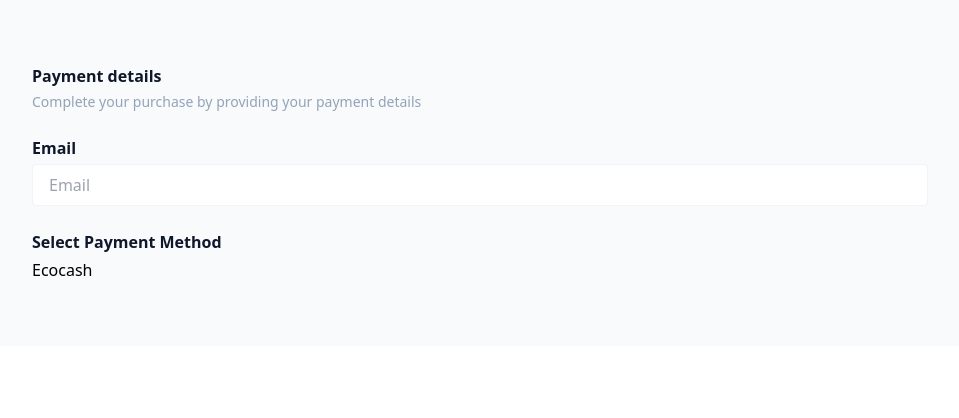
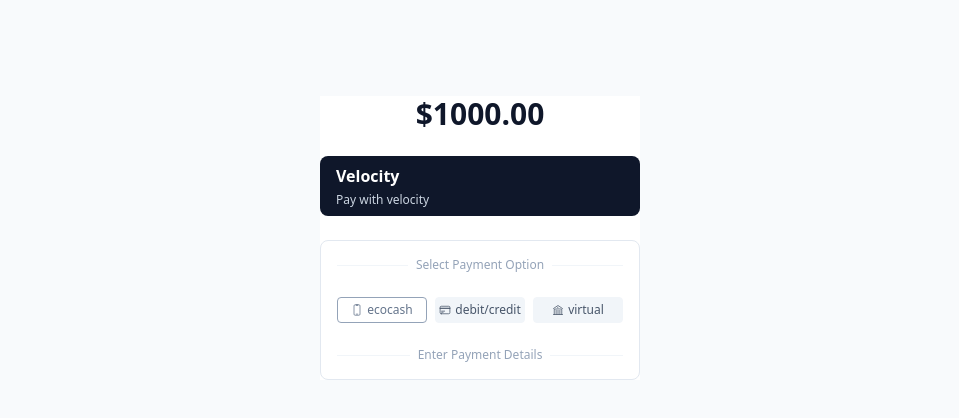
Before and after one commit to tate2301/tif, a Next.js app in the folder apps/checkout/: page /1 in a window 1280 px wide. Shown: the top 418 px of the page, without its empty margins (160-1119 px from the left). Built offline with nearby package versions, Linux system fonts and the light colour scheme.

Commit message:
feature: added payment options

```diff
--- /dev/null
+++ b/apps/checkout/src/components/payment-option-component/PaymentOptionComponent.tsx
@@ -0,0 +1,15 @@
+import { PaymentOptionProps } from "@/utils/types";
+import React from "react";
+
+function PaymentOptionComponent({ name, Icon, selected }: PaymentOptionProps) {
+  return (
+    <div
+      className={`${selected ? "text-slate-500 font-medium border border-slate-400  " : "text-slate-600 bg-slate-100 border border-slate-100 "} col-span-1 flex flex-row items-center content-center justify-center space-x-1 p-1 rounded cursor-pointer`}
+    >
+      <Icon className="flex-shrink-0" height={12} width={12} />
+      <p className="text-xs ">{name}</p>
+    </div>
+  );
+}
+
+export default PaymentOptionComponent;
--- a/apps/checkout/src/pages/[checkout].tsx
+++ b/apps/checkout/src/pages/[checkout].tsx
@@ -1,4 +1,10 @@
 import { GetServerSidePropsContext } from "next";
+import {
+  DevicePhoneMobileIcon,
+  BuildingLibraryIcon,
+  CreditCardIcon,
+} from "@heroicons/react/24/outline";
+import PaymentOptionComponent from "@/components/payment-option-component/PaymentOptionComponent";
 
 interface PostData {
   title: string;
@@ -29,28 +35,51 @@
 
 function Checkout({ postData }: Props) {
   return (
-    <div className="flex flex-col w-full py-16">
-      <div className="max-w-4xl mx-auto w-full flex flex-col space-y-6">
-        <div className="flex flex-col space-y-1">
-          <p className="text-slate-900 font-semibold ">Payment details</p>
-          <p className="text-sm text-slate-400 font-medium">
-            Complete your purchase by providing your payment details
-          </p>
+    <div className="flex flex-col w-full py-24">
+      <div className="max-w-xs mx-auto w-full flex flex-col space-y-6 bg-white">
+        <p className="text-3xl text-slate-900 font-semibold text-center">
+          $1000.00
+        </p>
+        <div className="bg-slate-900 text-white flex space-x-2 flex-row rounded-lg py-2 px-4">
+          <div className="flex flex-col space-y-1">
+            <p className="text-white font-semibold">Velocity</p>
+            <p className="text-slate-300 text-xs">Pay with velocity</p>
+          </div>
         </div>
-        <div className="flex flex-col space-y-1">
-          <p className="text-slate-900 font-semibold ">Email</p>
-          <input
-            type="text"
-            placeholder="Email"
-            className="border border-slate-200/50 rounded px-4 py-2"
-          />
-        </div>
-        <div className="flex flex-col space-y-1">
-          <p className="text-slate-900 font-semibold capitalize">Select Payment method</p>
-          <div className="flex flex-row items-center justify-between space-x-4">
-            <div className="flex flex-col">
-                <p>Ecocash</p>
-            </div>
+        <div className="border border-slate-200 space-y-6 rounded-lg p-4">
+          <div className="flex flex-row items-center space-x-2">
+            <div className="border-t border-slate-100 flex-1"></div>
+            <p className="text-center text-slate-400 text-xs capitalize">
+              Select payment option
+            </p>
+            <div className="border-t border-slate-100 flex-1"></div>
+          </div>
+          <div className="grid grid-cols-3 gap-2 items-center justify-between">
+            <PaymentOptionComponent
+              active={true}
+              selected={true}
+              name="ecocash"
+              Icon={DevicePhoneMobileIcon}
+            />
+            <PaymentOptionComponent
+              active={false}
+              selected={false}
+              name="debit/credit"
+              Icon={CreditCardIcon}
+            />
+            <PaymentOptionComponent
+              active={false}
+              selected={false}
+              name="virtual"
+              Icon={BuildingLibraryIcon}
+            />
+          </div>
+          <div className="flex flex-row items-center space-x-2">
+            <div className="border-t border-slate-100 flex-1"></div>
+            <p className="text-center text-slate-400 text-xs capitalize">
+              enter payment details
+            </p>
+            <div className="border-t border-slate-100 flex-1"></div>
           </div>
         </div>
       </div>
@@ -58,4 +87,7 @@
   );
 }
 
+
+
+
 export default Checkout;
--- /dev/null
+++ b/apps/checkout/src/utils/types.ts
@@ -0,0 +1,6 @@
+export interface PaymentOptionProps{
+    name: string;
+    Icon: any;
+    active: boolean;
+    selected: boolean;
+}
```
Also changed, not shown: apps/checkout/package.json (+6 -5 lines), 1 other file (tests, documents, lock files or other folders).
